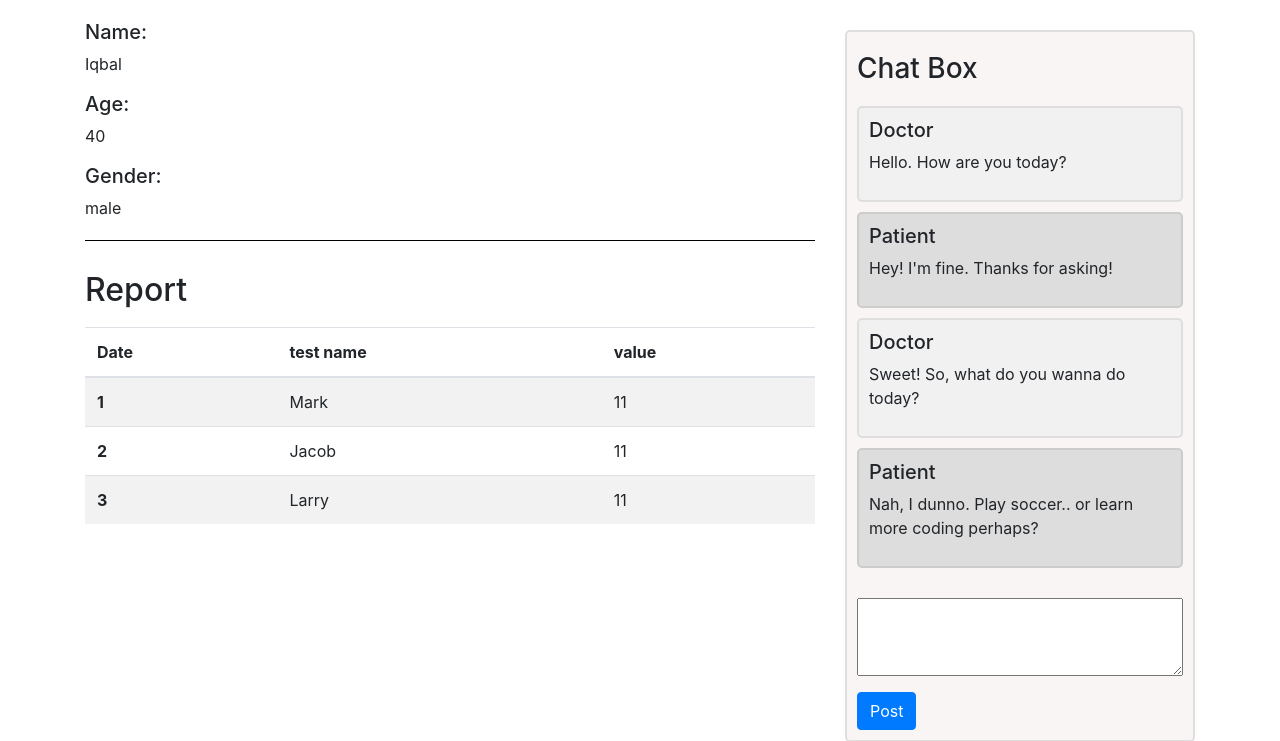
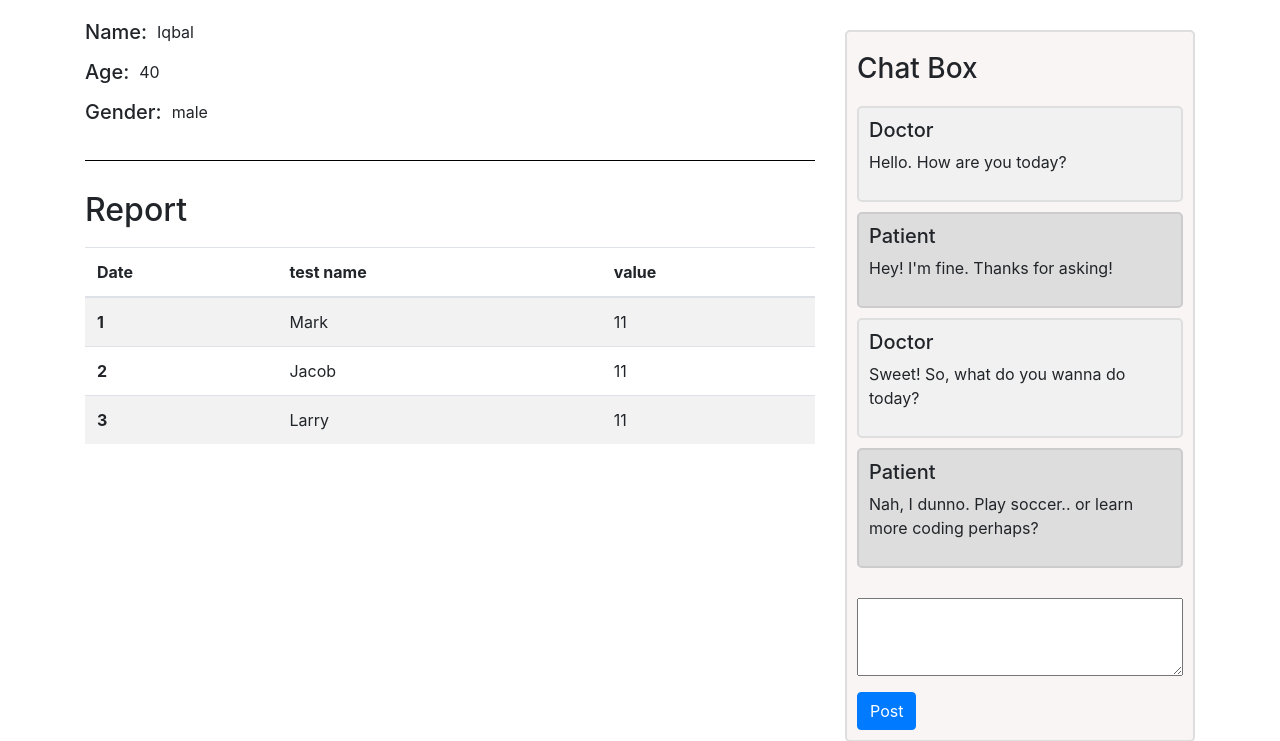
Before and after one commit to mirarifhasan/HackTheVerse_Oneiro, a PHP site: page /details.html in a window 1280 px wide. Shown: the top 741 px of the page. Run offline with PHP 8.4, Linux system fonts and the light colour scheme.

Commit message:
front-end update

```diff
--- a/details.html
+++ b/details.html
@@ -18,9 +18,9 @@
         <div class="row">
             <div class="col-md-8">
                 <div class="patient-information">
-                    <h5>Name:</h5><p>Iqbal</p>
-                    <h5>Age:</h5><p>40</p>
-                    <h5>Gender:</h5><p>male</p>
+                    <span><h5>Name:</h5><p>Iqbal</p></span>
+                    <span> <h5>Age:</h5><p>40</p></span>
+                    <span><h5>Gender:</h5><p>male</p></span>
                 </div>
                 <div class="line"></div>
                 <div class="regular-report">
--- a/style.css
+++ b/style.css
@@ -78,10 +78,12 @@ body{
   }
 
 
+/* details interphase */
 
+
+  .patient-information span{
+      display: flex;
+  }
   .patient-information h5{
-      display: inline-block;
-  }
-  .patient-information p{
-
+   padding-right: 10px;
 }
```
